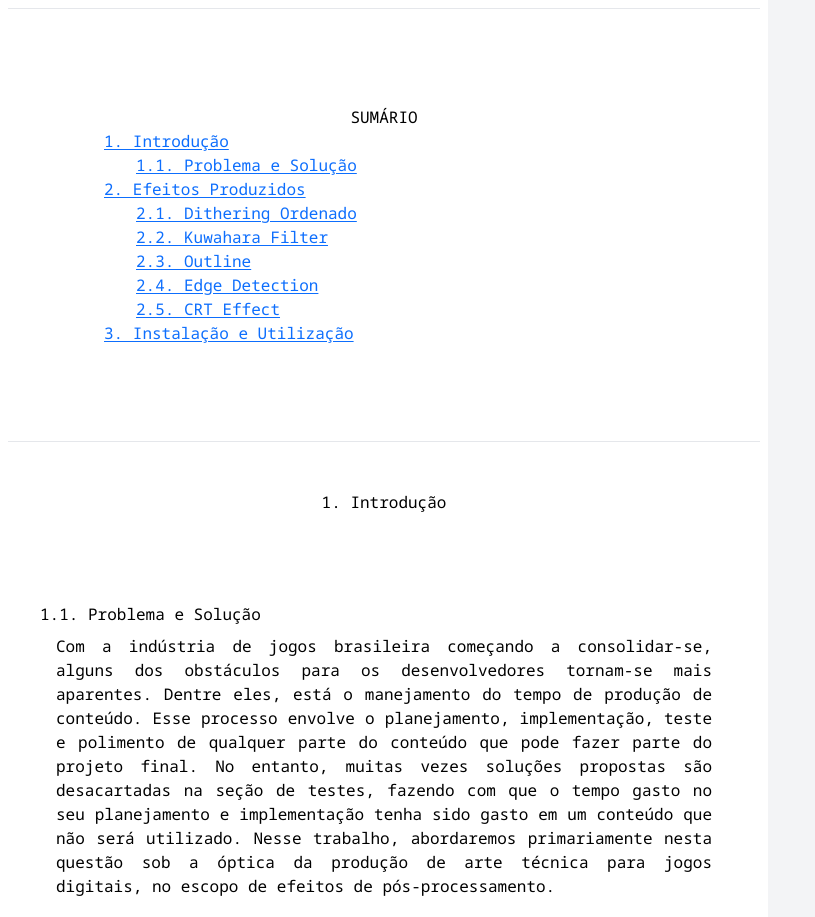
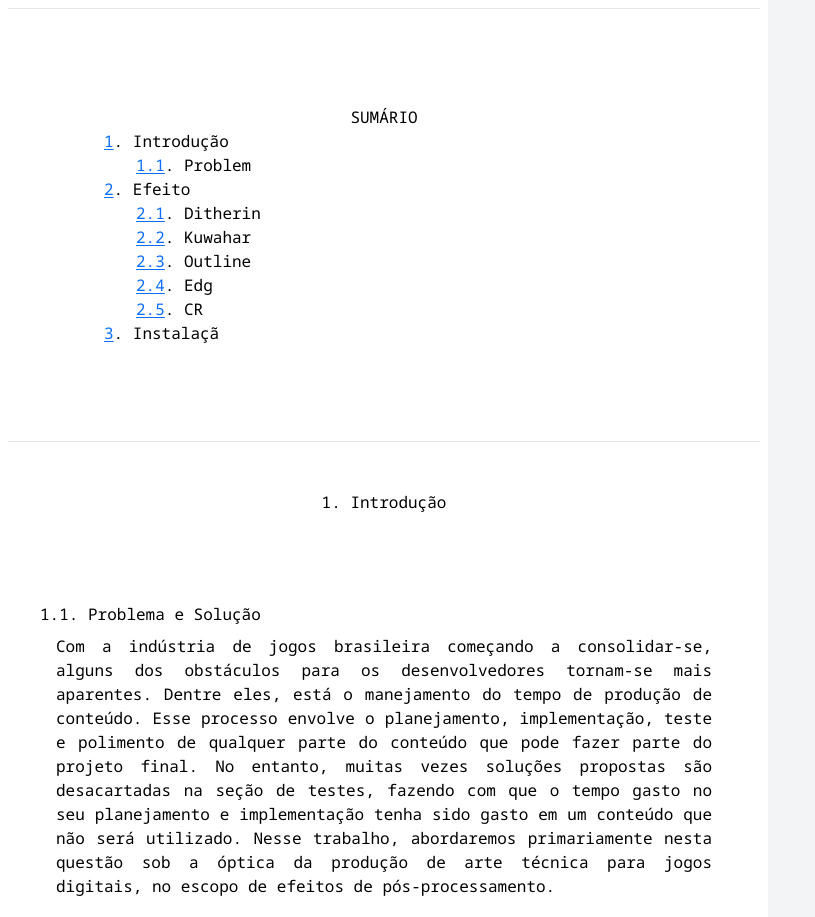
Before and after one commit to brunomariz/tcc-website, a Next.js app: page / in a window 1280 px wide. Shown: the part 1100-2017 px from the top of the page, without its empty margins (0-815 px from the left). Built offline with nearby package versions, Linux system fonts and the light colour scheme.

Commit message:
link apenas em numeros

```diff
--- a/app/_components/TableOfContents.tsx
+++ b/app/_components/TableOfContents.tsx
@@ -6,20 +6,33 @@ type Props = {
 };
 
 function TableOfContents({ sections }: Props) {
+  const pattern = /.(?=\s)/;
+
   return (
     <div className="p-24">
       <div className="flex w-full justify-center">SUMÁRIO</div>
       <ul>
-        {sections?.map((section, index) => (
+        {sections?.map((section, index) => {
+          let sectionPrefix = "";
+          let sectionSuffix = "";
+          if (section.text.match(pattern)) {
+            sectionPrefix = section.text.split(pattern)[0];
+            sectionSuffix = `. ${section.text.split(pattern)[1]}`;
+          } else {
+            sectionPrefix = section.text;
+          }
+          return (
             <li
               key={index}
               style={{ paddingLeft: `${(section.level - 2) * 2}rem` }}
             >
               <a href={`#${section.id}`} key={index}>
-              {section.text}
+                {sectionPrefix}
               </a>
+              {sectionSuffix}
             </li>
-        ))}
+          );
+        })}
       </ul>
     </div>
   );
```
Lines whose indentation alone changed are shown as unchanged.
